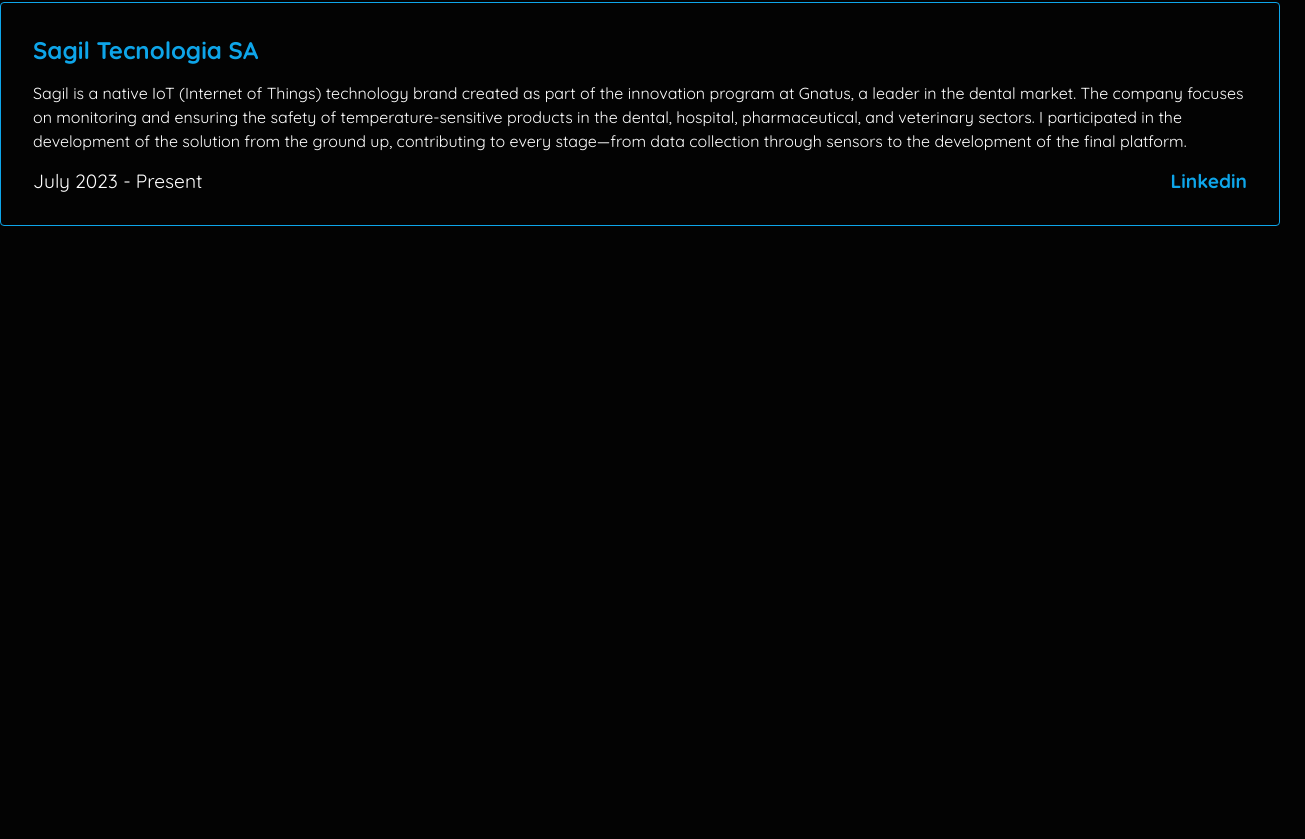
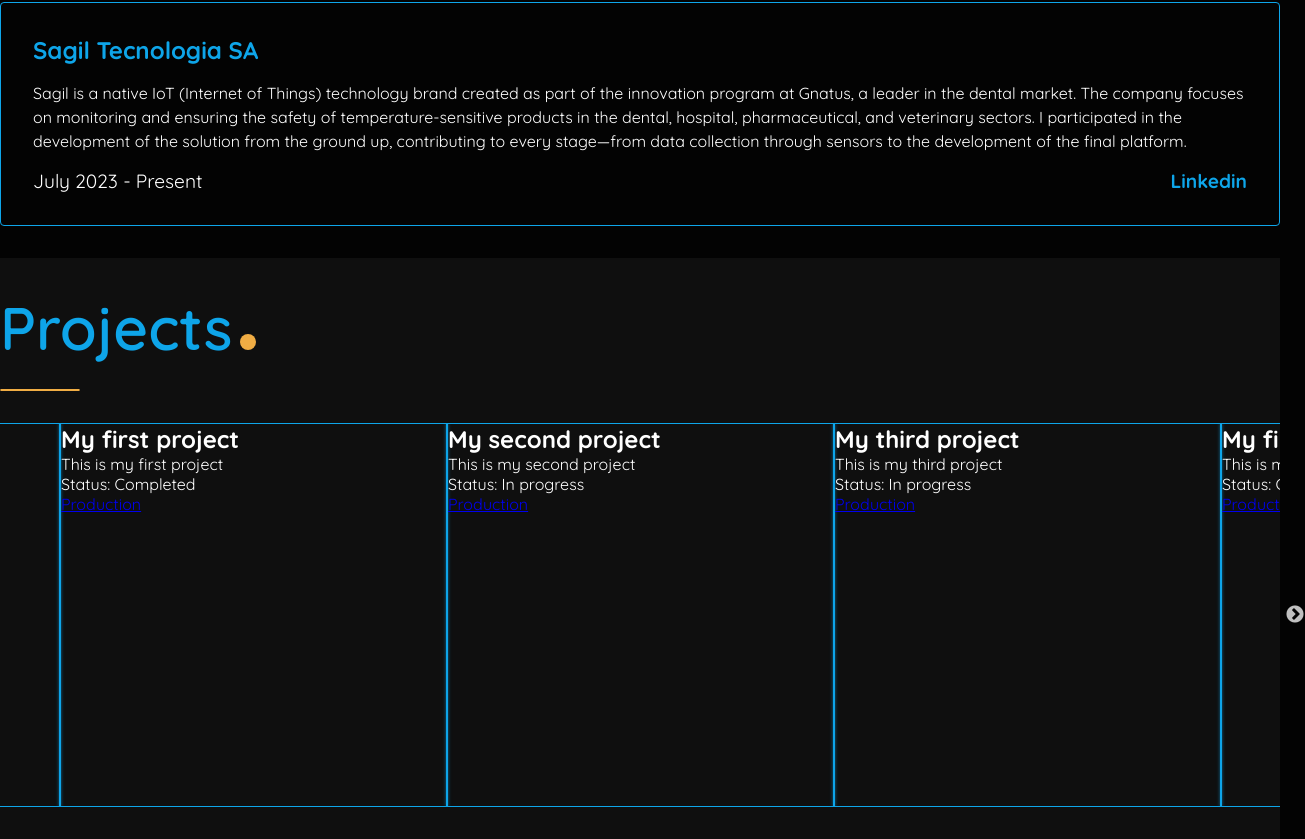
Before and after one commit to joaoportugaldev/portfolio, a React (Vite) app: page / in a window 1280 px wide. Shown: the part 2277-3116 px from the top of the page, 1305 px wide, since content can reach past the window. Before the commit the page ends 2535 px from the top, so only its background shows below. Built offline with nearby package versions, Linux system fonts and the light colour scheme.

Commit message:
initiated: projects section

```diff
--- a/package.json
+++ b/package.json
@@ -11,10 +11,13 @@
   },
   "dependencies": {
     "@tabler/icons-react": "^3.23.0",
+    "@types/react-slick": "^0.23.13",
     "i18next": "^23.16.4",
     "react": "^18.3.1",
     "react-dom": "^18.3.1",
     "react-i18next": "^15.1.0",
+    "react-slick": "^0.30.2",
+    "slick-carousel": "^1.8.1",
     "styled-components": "^6.1.13"
   },
   "devDependencies": {
--- a/src/App.tsx
+++ b/src/App.tsx
@@ -6,6 +6,7 @@
 import About from "./sections/About";
 import Skills from "./sections/Skills";
 import Experiences from "./sections/Experiences";
+import Projects from "./sections/Projects";
 
 function App() {
   return (
@@ -16,6 +17,7 @@
         <About />
         <Skills />
         <Experiences />
+        <Projects />
       </Page>
     </ThemeProvider>
   );
--- /dev/null
+++ b/src/components/Carousel/index.tsx
@@ -0,0 +1,48 @@
+import * as S from "./styles";
+import Slider from "react-slick";
+
+export interface CaroulselProps {
+  items: {
+    title: string;
+    description: string;
+    status: string;
+    repoLink: string;
+    productionLink: string;
+  }[];
+}
+
+export default function Carousel({ items }: CaroulselProps) {
+  const settings = {
+    className: "center",
+    centerMode: true,
+    infinite: true,
+    centerPadding: "60px",
+    slidesToShow: 3,
+    speed: 500,
+  };
+
+  return (
+    <div className="slider-container">
+      <Slider {...settings}>
+        {items.map((item) => {
+          return (
+            <S.ItemCarousel key={item.title}>
+              <h2>{item.title}</h2>
+              <p>{item.description}</p>
+              <div>
+                <span>Status: </span>
+                <span>{item.status}</span>
+              </div>
+              <div>
+                <a href={item.repoLink}></a>
+                {item.productionLink && (
+                  <a href={item.productionLink}>Production</a>
+                )}
+              </div>
+            </S.ItemCarousel>
+          );
+        })}
+      </Slider>
+    </div>
+  );
+}
--- /dev/null
+++ b/src/components/Carousel/styles.ts
@@ -0,0 +1,9 @@
+import styled from "styled-components";
+
+export const ItemCarousel = styled.div`
+    background-color: ${({ theme }) => theme.colors.black};
+    border: 1px solid ${({ theme }) => theme.colors.primary};
+    box-shadow: ${(props) => `${props.theme.colors.primary} 0px 0px 4px`};
+    height: 24rem;
+    width: 24rem;
+`
--- /dev/null
+++ b/src/data/projects.ts
@@ -0,0 +1,25 @@
+const projects = [
+  {
+    title: "My first project",
+    description: "This is my first project",
+    status: "Completed",
+    repoLink: "https://github.com",
+    productionLink: "./",
+  },
+  {
+    title: "My second project",
+    description: "This is my second project",
+    status: "In progress",
+    repoLink: "https://github.com",
+    productionLink: "./",
+  },
+  {
+    title: "My third project",
+    description: "This is my third project",
+    status: "In progress",
+    repoLink: "https://github.com",
+    productionLink: "./",
+  },
+];
+
+export default projects;
--- a/src/global.ts
+++ b/src/global.ts
@@ -1,4 +1,6 @@
 import { createGlobalStyle } from "styled-components";
+import "slick-carousel/slick/slick.css";
+import "slick-carousel/slick/slick-theme.css";
 
 const GlobalStyle = createGlobalStyle`
 * {
--- /dev/null
+++ b/src/sections/Projects/index.tsx
@@ -0,0 +1,17 @@
+import Section from "../../layout/Section";
+import SectionTitle from "../../components/SectionTitle";
+
+import { useTranslation } from "react-i18next";
+import Carousel from "../../components/Carousel";
+import projects from "../../data/projects";
+
+export default function ProjectsSection() {
+  const { t } = useTranslation();
+
+  return (
+    <Section padding="2rem 0 2rem 0" id="projects" bgColor="softDark">
+      <SectionTitle text={t("projects")} />
+      <Carousel items={projects} />
+    </Section>
+  );
+}
```
Also changed, not shown: 1 other file (tests, documents, lock files or other folders).
